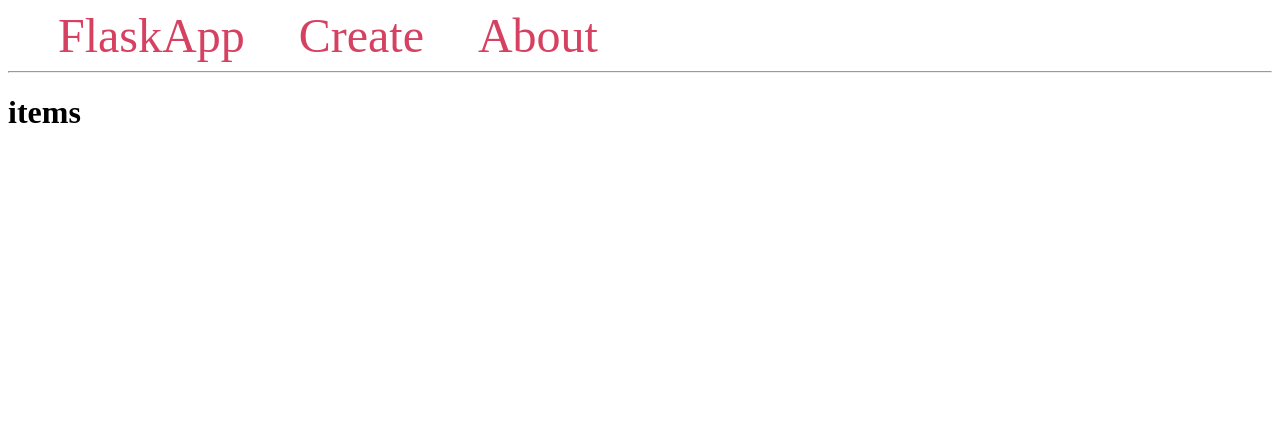
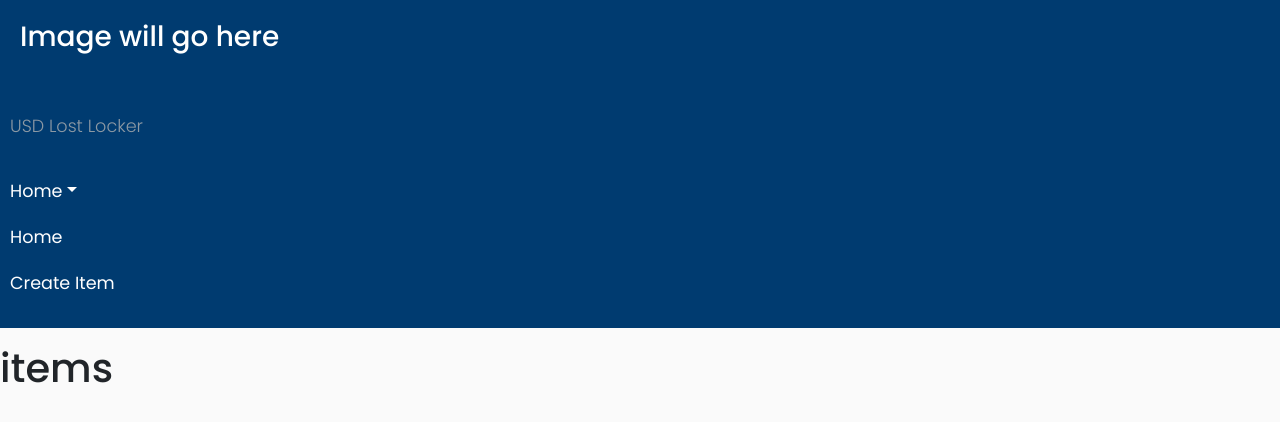
Before and after one commit to bokulbacki/Lost-Locker, a Flask app: page / in a window 1280 px wide. Shown: the top 422 px of the page. Run offline with Flask 2, Linux system fonts and the light colour scheme; data that the repository does not hold is empty; some libraries are stand-ins or nearby versions.

Commit message:
added some eye candy today

```diff
--- a/app.py
+++ b/app.py
@@ -21,10 +21,10 @@ def home():
     conn = get_db_connection()
     cur = conn.cursor()
     cur.execute('SELECT * FROM item;')
-    item = cur.fetchall()
+    items = cur.fetchall()
     cur.close()
     conn.close()
-    return render_template('index.html', item=item)
+    return render_template('index.html', items=items)
 
 
 
--- /dev/null
+++ b/static/styles/lost_locker.css
@@ -0,0 +1,63 @@
+@import "https://fonts.googleapis.com/css?family=Poppins:300,400,500,600,700";
+
+
+body {
+    font-family: 'Poppins', sans-serif;
+    background: #fafafa;
+}
+
+p {
+    font-family: 'Poppins', sans-serif;
+    font-size: 1.1em;
+    font-weight: 300;
+    line-height: 1.7em;
+    color: #999;
+}
+
+a, a:hover, a:focus {
+    color: inherit;
+    text-decoration: none;
+    transition: all 0.3s;
+}
+
+#sidebar {
+    /* don't forget to add all the previously mentioned styles here too */
+    background: #003b70;
+    color: #fff;
+    transition: all 0.3s;
+}
+
+#sidebar .sidebar-header {
+    padding: 20px;
+    background: #003b70;
+}
+
+#sidebar ul.components {
+    padding: 20px 0;
+    border-bottom: 1px solid #003b70;
+}
+
+#sidebar ul p {
+    color: #8c99a4;
+    padding: 10px;
+}
+
+#sidebar ul li a {
+    padding: 10px;
+    font-size: 1.1em;
+    display: block;
+}
+#sidebar ul li a:hover {
+    color: #003b70;
+    background: #fff;
+}
+
+#sidebar ul li.active > a, a[aria-expanded="true"] {
+    color: #fff;
+    background: #003b70;
+}
+ul ul a {
+    font-size: 0.9em !important;
+    padding-left: 30px !important;
+    background: #003b70;
+}
--- a/templates/base.html
+++ b/templates/base.html
@@ -3,33 +3,39 @@
 <head>
     <meta charset="UTF-8">
     <title>{% block title %} {% endblock %}- FlaskApp</title>
-    <style>
-        nav a {
-            color: #d64161;
-            font-size: 3em;
-            margin-left: 50px;
-            text-decoration: none;
-        }
+    <link href="https://cdn.jsdelivr.net/npm/bootstrap@5.2.3/dist/css/bootstrap.min.css" rel="stylesheet" integrity="sha384-rbsA2VBKQhggwzxH7pPCaAqO46MgnOM80zW1RWuH61DGLwZJEdK2Kadq2F9CUG65" crossorigin="anonymous">
+    <link href = "https://use.fontawesome.com/releases/v5.13.0/css/all.css">
 
-        .book {
-            padding: 20px;
-            margin: 10px;
-            background-color: #f7f4f4;
-        }
 
-        .review {
-                margin-left: 50px;
-                font-size: 20px;
-        }
 
-    </style>
 </head>
 <body>
-    <nav>
-        <a href="{{ url_for('home') }}">FlaskApp</a>
-        <a href="{{ url_for('create') }}">Create</a>
-        <a href="#">About</a>
-    </nav>
+    <script src="https://cdn.jsdelivr.net/npm/bootstrap@5.2.3/dist/js/bootstrap.bundle.min.js" integrity="sha384-kenU1KFdBIe4zVF0s0G1M5b4hcpxyD9F7jL+jjXkk+Q2h455rYXK/7HAuoJl+0I4" crossorigin="anonymous"></script>
+
+    <nav class="navbar navbar-expand-lg bg-light">
+        <div class="container-fluid">
+          <a class="navbar-brand link-primary" href="#">Lost Locker</a>
+          <button class="navbar-toggler" type="button" data-bs-toggle="collapse" data-bs-target="#navbarSupportedContent" aria-controls="navbarSupportedContent" aria-expanded="false" aria-label="Toggle navigation">
+            <span class="navbar-toggler-icon"></span>
+          </button>
+          <div class="collapse navbar-collapse" id="navbarSupportedContent">
+            <ul class="navbar-nav me-auto mb-2 mb-lg-0">
+
+              <li class="nav-item">
+                <a href="{{ url_for('home') }}" class = 'nav-link'>Home</a>
+              </li>
+              <li>
+                <a href="{{ url_for('create') }}" class = 'nav-link'>Create Item</a>
+              </li>
+            </ul>
+            <form class="d-flex" role="search">
+              <input class="form-control me-2" type="search" placeholder="Search" aria-label="Search">
+              <button class="btn btn-outline-success" type="submit">Search</button>
+            </form>
+          </div>
+        </div>
+      </nav>
+
     <hr>
     <div class="content">
         {% block content %} {% endblock %}
--- /dev/null
+++ b/templates/base_2.html
@@ -0,0 +1,69 @@
+<!DOCTYPE html>
+<html>
+
+<head>
+    <meta charset="utf-8">
+    <meta name="viewport" content="width=device-width, initial-scale=1.0">
+    <meta http-equiv="X-UA-Compatible" content="IE=edge">
+
+    <title>Collapsible sidebar using Bootstrap 4</title>
+
+    <!-- Bootstrap CSS CDN -->
+    <link rel="stylesheet" href="https://stackpath.bootstrapcdn.com/bootstrap/4.1.0/css/bootstrap.min.css" integrity="sha384-9gVQ4dYFwwWSjIDZnLEWnxCjeSWFphJiwGPXr1jddIhOegiu1FwO5qRGvFXOdJZ4" crossorigin="anonymous">
+    <!-- Our Custom CSS -->
+    <link rel="stylesheet" href="{{url_for('static', filename='styles/lost_locker.css')}}">
+
+    <!-- Font Awesome JS -->
+    <script defer src="https://use.fontawesome.com/releases/v5.0.13/js/solid.js" integrity="sha384-tzzSw1/Vo+0N5UhStP3bvwWPq+uvzCMfrN1fEFe+xBmv1C/AtVX5K0uZtmcHitFZ" crossorigin="anonymous"></script>
+    <script defer src="https://use.fontawesome.com/releases/v5.0.13/js/fontawesome.js" integrity="sha384-6OIrr52G08NpOFSZdxxz1xdNSndlD4vdcf/q2myIUVO0VsqaGHJsB0RaBE01VTOY" crossorigin="anonymous"></script>
+</head>
+
+<body>
+    <div class="wrapper">
+        <!-- Sidebar -->
+        <nav id="sidebar">
+            <div class="sidebar-header">
+                <h3>Image will go here</h3>
+            </div>
+
+            <ul class="list-unstyled components">
+                <p>USD Lost Locker</p>
+                <li class="active">
+
+                    <a href="#homeSubmenu" data-toggle="collapse" aria-expanded="false" class="dropdown-toggle">Home</a>
+                    <ul class="collapse list-unstyled" id="homeSubmenu">
+                        <li>
+                            <a href="{{ url_for('home') }}" >Home</a>
+                        </li>
+                        <li>
+                            <a href="{{ url_for('create') }}">Create Item</a>
+                        </li>
+                        <li>
+                            <a href="#">TBD</a>
+                        </li>
+                    </ul>
+                </li>
+                <li>
+                    <a href="{{ url_for('home') }}" >Home</a>
+                </li>
+                <li>
+                    <a href="{{ url_for('create') }}">Create Item</a>
+                </li>
+            </ul>
+        </nav>
+
+    </div>
+    <div>
+        {% block content %} {% endblock %}
+    </div>
+    <!-- jQuery CDN - Slim version (=without AJAX) -->
+    <script src="https://code.jquery.com/jquery-3.3.1.slim.min.js" integrity="sha384-q8i/X+965DzO0rT7abK41JStQIAqVgRVzpbzo5smXKp4YfRvH+8abtTE1Pi6jizo" crossorigin="anonymous"></script>
+    <!-- Popper.JS -->
+    <script src="https://cdnjs.cloudflare.com/ajax/libs/popper.js/1.14.0/umd/popper.min.js" integrity="sha384-cs/chFZiN24E4KMATLdqdvsezGxaGsi4hLGOzlXwp5UZB1LY//20VyM2taTB4QvJ" crossorigin="anonymous"></script>
+    <!-- Bootstrap JS -->
+    <script src="https://stackpath.bootstrapcdn.com/bootstrap/4.1.0/js/bootstrap.min.js" integrity="sha384-uefMccjFJAIv6A+rW+L4AHf99KvxDjWSu1z9VI8SKNVmz4sk7buKt/6v9KI65qnm" crossorigin="anonymous"></script>
+
+
+</body>
+
+</html>
--- a/templates/createItem.html
+++ b/templates/createItem.html
@@ -1,4 +1,4 @@
-{% extends 'base.html' %}
+{% extends 'base_2.html' %}
 
 {% block content %}
     <h1>{% block title %} Add a New Item {% endblock %}</h1>
--- a/templates/index.html
+++ b/templates/index.html
@@ -1,13 +1,30 @@
-{% extends 'base.html' %}
+{% extends 'base_2.html' %}
 
 {% block content %}
     <h1>{% block title %} items {% endblock %}</h1>
-    {% for item in item %}
-        <div class='item'>
-            <h3>#{{ item[0] }} - {{ item[1] }} BY {{ item[2] }}</h3>
-            <i><p>({{ item[3] }} pages)</p></i>
-            <p class='review'>{{ item[4] }}</p>
-            <i><p>Added {{ item[5] }}</p></i>
-        </div>
+    {% for item in items %}
+        <div class="container text-center">
+            <div class="row">
+              <div class="col">
+                {{ item[0] }}
+              </div>
+              <div class="col">
+                {{ item[1] }}
+              </div>
+              <div class="col">
+                {{ item[2] }}
+              </div>
+              <div class="col">
+                {{ item[3] }}
+              </div>
+              <div class="col">
+                {{ item[4] }}
+              </div>
+              <div class="col">
+                status: {{ item[5] }}
+              </div>
+
+            </div>
+          </div>
     {% endfor %}
 {% endblock %}
```
